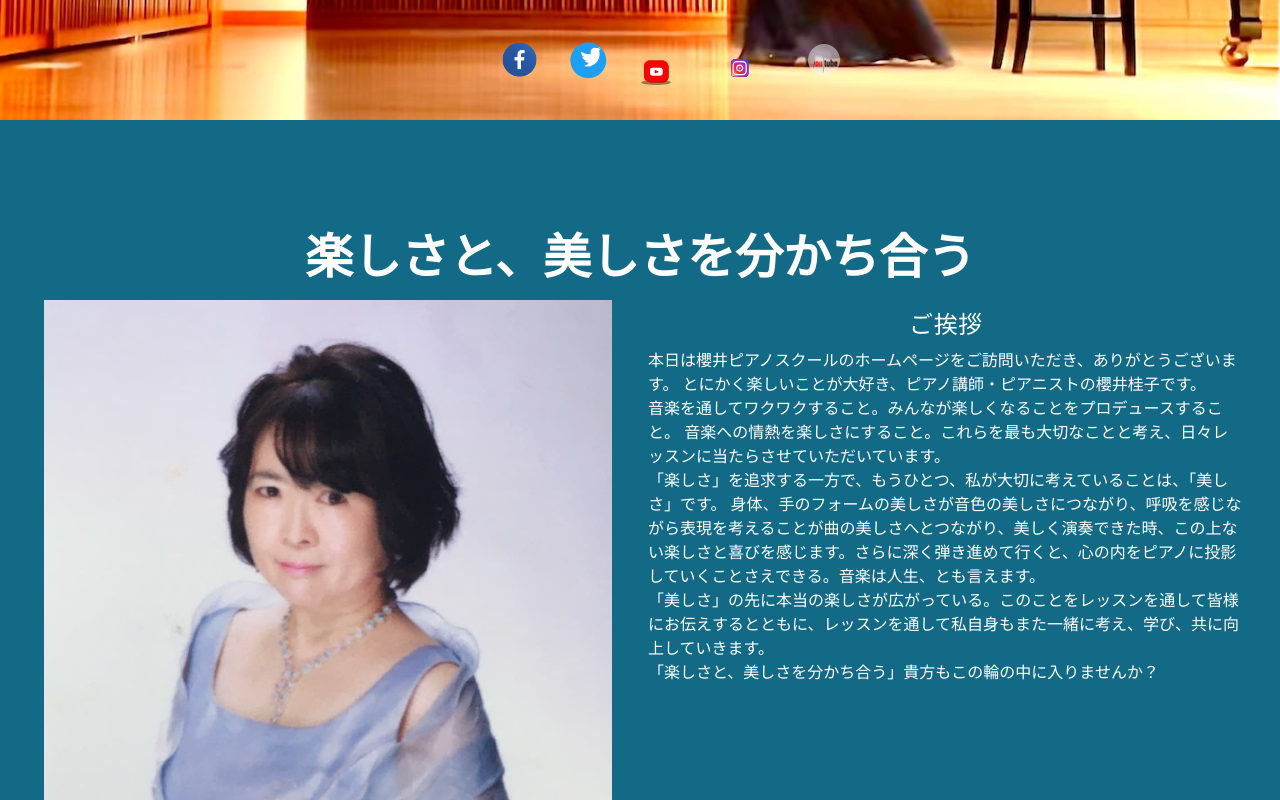
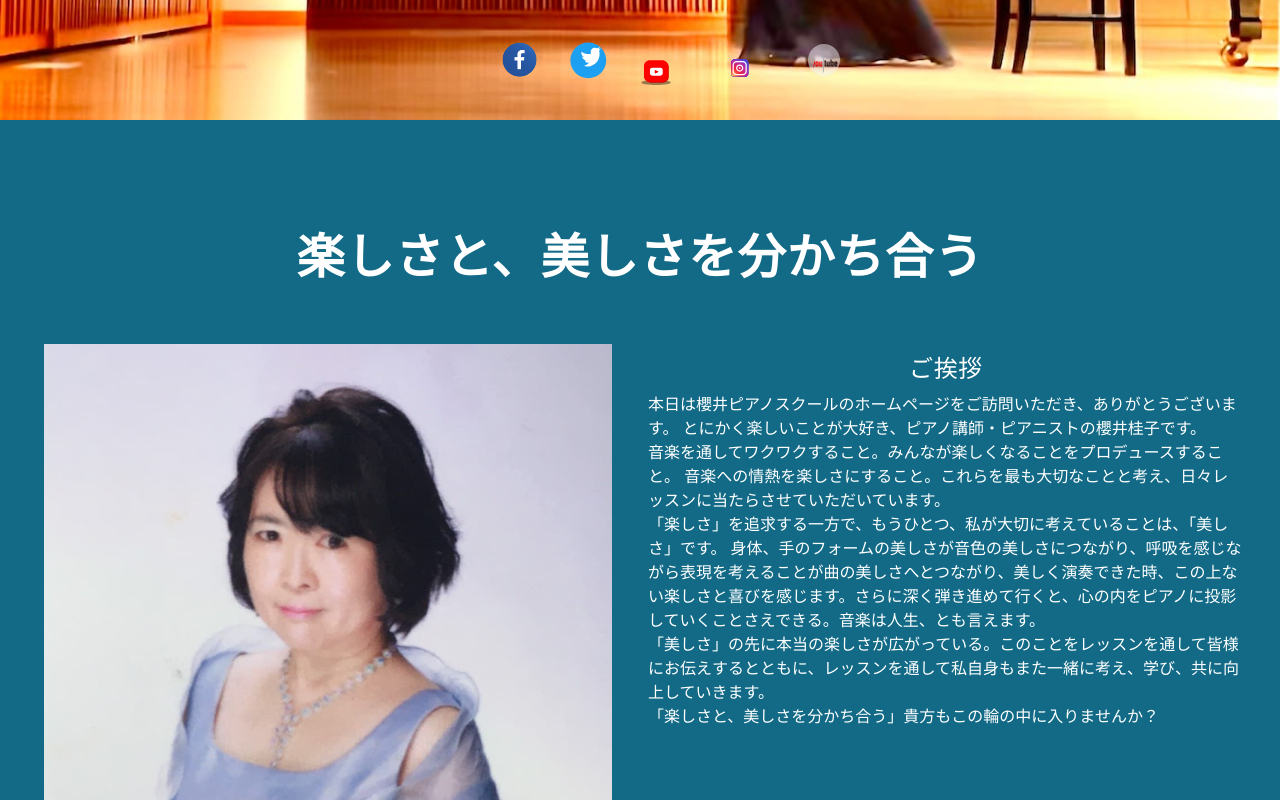
Before and after one commit to yoko-web/sakurai-piano-school, a Next.js app: page / in a window 1280 px wide. Shown: the part 680-1480 px from the top of the page. Built offline with nearby package versions, Linux system fonts and the light colour scheme.

Commit message:
atom Heading title component created

```diff
--- /dev/null
+++ b/src/components/atoms/headingTitle.tsx
@@ -0,0 +1,25 @@
+import cc from "classcat";
+import { FC, ReactNode } from "react";
+
+type Props = {
+  children: ReactNode;
+  type: "white" | "gray";
+};
+
+export const Heading2: FC<Props> = (props) => {
+  return (
+    <div className="text-3xl lg:text-5xl text-center  mb-5 sm:mb-16">
+      <h2
+        className={cc([
+          "font-bold tracking-wide",
+          {
+            "text-white": props.type === "white",
+            "text-gray-800": props.type === "gray",
+          },
+        ])}
+      >
+        {props.children}
+      </h2>
+    </div>
+  );
+};
--- /dev/null
+++ b/src/components/atoms/index.ts
@@ -0,0 +1 @@
+export { Heading2 } from "./headingTitle";
--- a/src/components/lesson/lesson.tsx
+++ b/src/components/lesson/lesson.tsx
@@ -1,5 +1,6 @@
 /* eslint-disable @next/next/no-img-element */
 import { NextPage } from "next";
+import { Heading2 } from "../atoms";
 
 const data = [
   {
@@ -56,11 +57,7 @@ export const LessonSection: NextPage = (props) => {
       id="about"
     >
       <div className="flex flex-col justify-center">
-        <div className="text-5xl text-center">
-          <h2 className="mb-5 text-gray-800 font-bold tracking-wide">
-            🎹 ピアノ レッスン / コース案内
-          </h2>
-        </div>
+        <Heading2 type="gray"> 🎹 ピアノ レッスン / コース案内</Heading2>
         <div className="grid sm:grid-cols-2 mx-auto gap-4 items-center">
           {data.map((item) => {
             return (
--- a/src/components/profile/profile.tsx
+++ b/src/components/profile/profile.tsx
@@ -1,12 +1,14 @@
 /* eslint-disable @next/next/no-img-element */
 import { NextPage } from "next";
+import { Heading2 } from "../atoms";
 
 export const Profile: NextPage = () => {
   return (
-    <div className="py-28 bg-primary text-white text-center px-2 sm:px-6">
-      <h2 className="text-5xl font-bold mb-5" id="intro">
-        楽しさと、美しさを分かち合う
-      </h2>
+    <div
+      className="py-28 bg-primary text-white text-center px-2 sm:px-6"
+      id="intro"
+    >
+      <Heading2 type="white"> 楽しさと、美しさを分かち合う</Heading2>
 
       <div className="grid sm:grid-cols-2 gap-4">
         <div className="px-3 sm:px-5">
```
